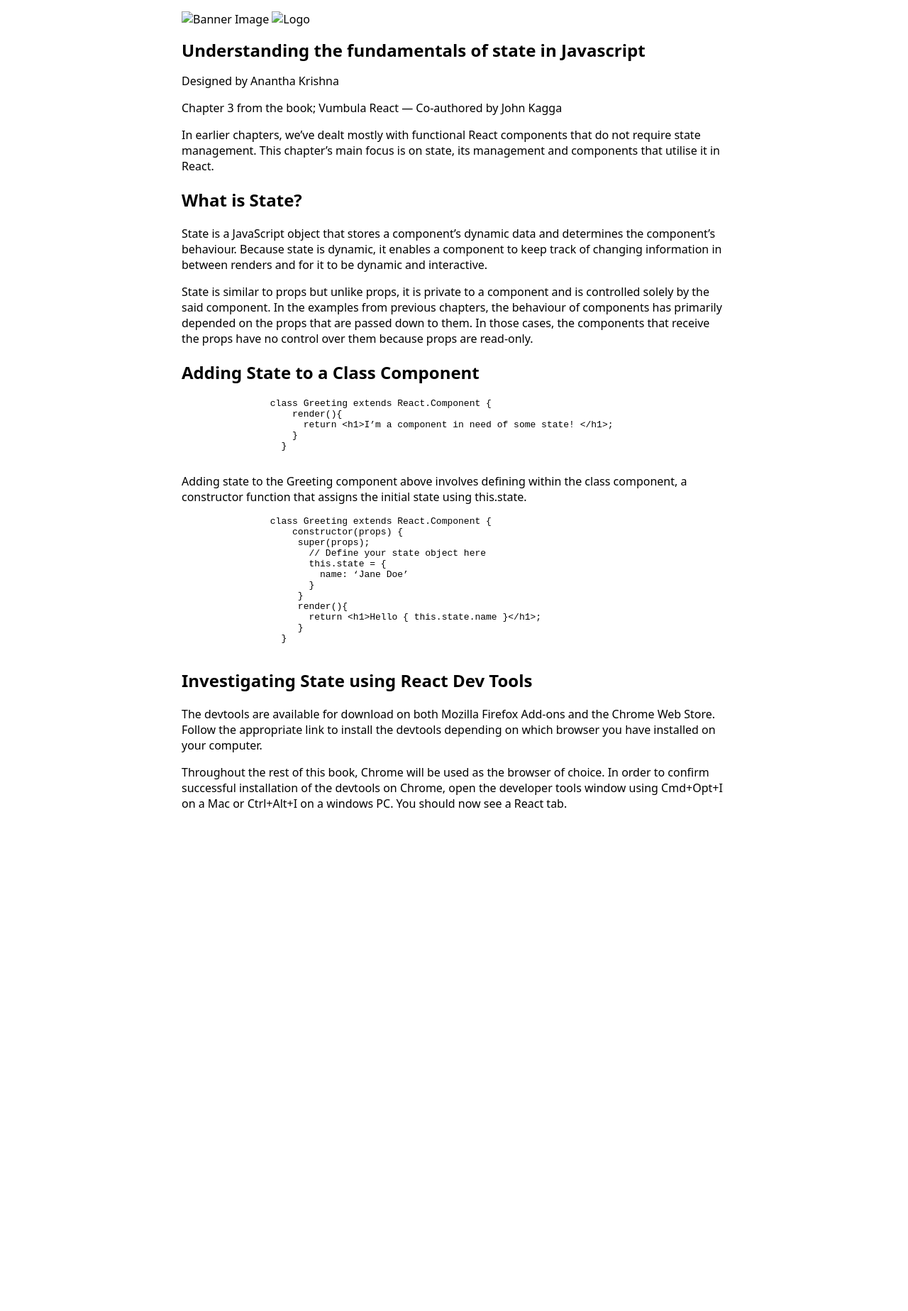
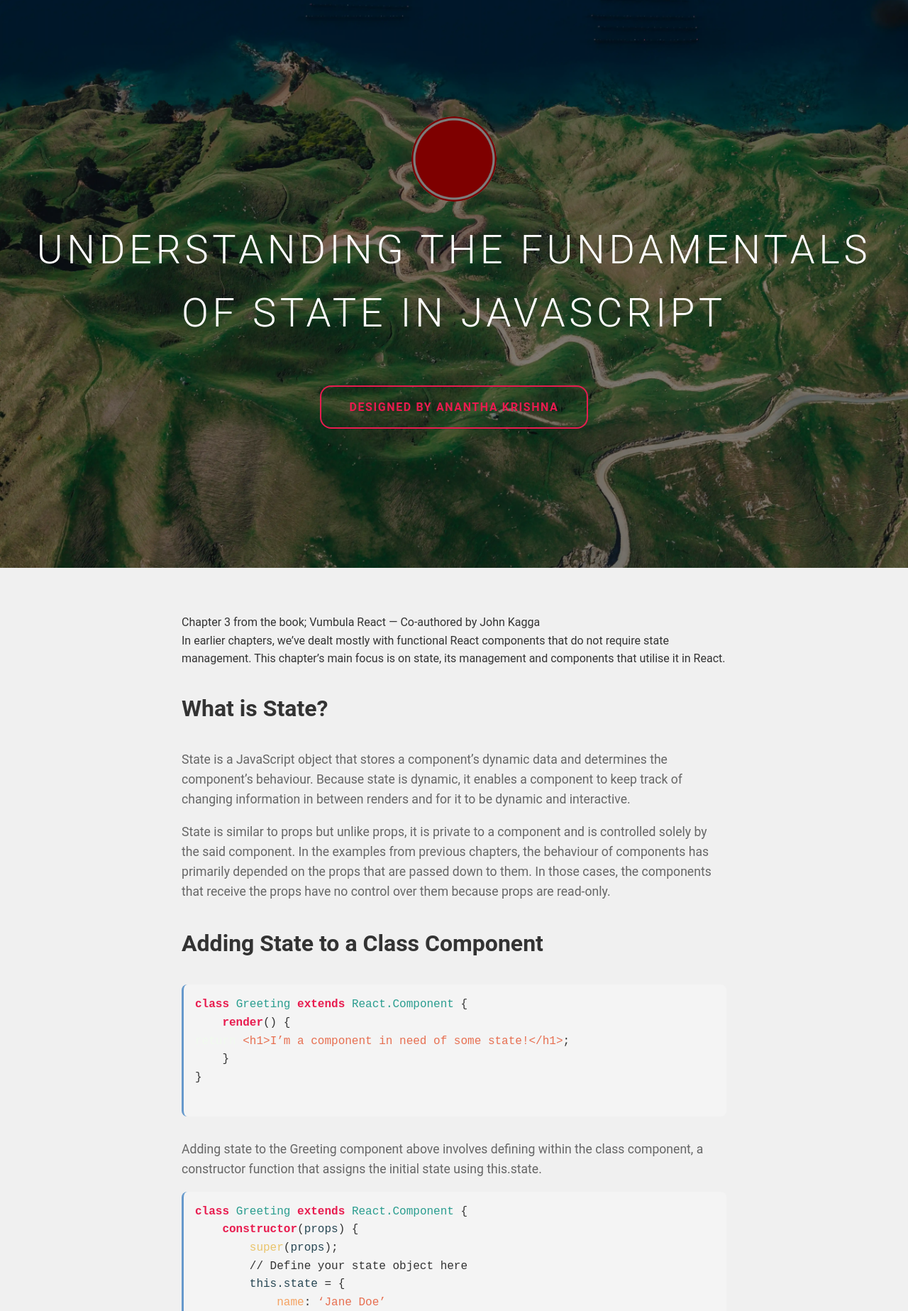
Before and after one commit to Ananth04/stackblitz-starters-ssyczr, a website: page index.html in a window 1280 px wide. Shown: the top 1847 px of the page at 71% size. Before the commit the page ends 1175 px from the top, so only its background shows below. Drawn offline with Linux system fonts and the light colour scheme.

Commit message:
Answered question.

```diff
--- a/index.html
+++ b/index.html
@@ -9,103 +9,56 @@
     <script type="module" src="script.js"></script>
     <title>Question 1</title>
 </head>
+<body>
 <main>
     <header>
         <!-- insert banner image and logo as seen in the sample website, the links for the images are provided in the question -->
-        <img src="your-banner-image.jpg" alt="Banner Image" />
-        <img src="your-logo.png" alt="Logo" />
-        <h1>
-            Understanding the fundamentals of state in Javascript
-        </h1>
-        <p>
-            Designed by Anantha Krishna
-        </p>
+        <img src="logo.jpg" alt="Logo" />
+        <h1>Understanding the fundamentals of state in Javascript</h1>
+        <p>Designed by Anantha Krishna</p>
     </header>
 
-    <body>
+    <div class="content-info">
         <div class="introduction">
-            <p>Chapter 3 from the book; Vumbula React — Co-authored by
-                John Kagga
-            </p>
-
-            <p>
-                In earlier chapters, we’ve dealt mostly with functional React components that do not require state
-                management. This chapter’s main focus is on state, its management and components that utilise it in
-                React.
-            </p>
+            <p>Chapter 3 from the book; Vumbula React — Co-authored by John Kagga</p>
+            <p>In earlier chapters, we’ve dealt mostly with functional React components that do not require state management. This chapter’s main focus is on state, its management and components that utilise it in React.</p>
         </div>
 
-        <div class="section-1">
-            <h2>
-                What is State?
-            </h2>
-
-            <p>
-                State is a JavaScript object that stores a component’s dynamic data and determines the component’s
-                behaviour. Because state is dynamic, it enables a component to keep track of changing information in
-                between renders and for it to be dynamic and interactive.
-            </p>
-
-            <p>
-                State is similar to props but unlike props, it is private to a component and is controlled solely by the
-                said component. In the examples from previous chapters, the behaviour of components has primarily
-                depended on the props that are passed down to them. In those cases, the components that receive the
-                props have no control over them because props are read-only.
-            </p>
+        <div class="section">
+            <h2>What is State?</h2>
+            <p>State is a JavaScript object that stores a component’s dynamic data and determines the component’s behaviour. Because state is dynamic, it enables a component to keep track of changing information in between renders and for it to be dynamic and interactive.</p>
+            <p>State is similar to props but unlike props, it is private to a component and is controlled solely by the said component. In the examples from previous chapters, the behaviour of components has primarily depended on the props that are passed down to them. In those cases, the components that receive the props have no control over them because props are read-only.</p>
         </div>
 
-        <div class="section-2">
-            <h2>
-                Adding State to a Class Component
-            </h2>
-
-            <pre>
-                class Greeting extends React.Component {
-                    render(){
-                      return &lt;h1&gt;I’m a component in need of some state! &lt;/h1&gt;;
+        <div class="section">
+            <h2>Adding State to a Class Component</h2>
+            <pre><span class="selector">class</span> <span class="element">Greeting</span> <span class="selector">extends</span> <span class="element">React.Component</span> {
+    <span class="selector">render</span>() {
+<span class="return">return</span> <span class="string">&lt;h1&gt;I’m a component in need of some state!&lt;/h1&gt;</span>;
     }
 }
             </pre>
-
-            <p>
-                Adding state to the Greeting component above involves defining within the class component, a constructor
-                function that assigns the initial state using this.state.
-            </p>
-
-            <pre>
-                class Greeting extends React.Component {
-                    constructor(props) {
-                     super(props);
+            <p>Adding state to the Greeting component above involves defining within the class component, a constructor function that assigns the initial state using this.state.</p>
+            <pre><span class="selector">class</span> <span class="element">Greeting</span> <span class="selector">extends</span> <span class="element">React.Component</span> {
+    <span class="selector">constructor</span>(<span class="variable">props</span>) {
+        <span class="function-call">super</span>(<span class="variable">props</span>);
         // Define your state object here
-                       this.state = {
-                         name: ‘Jane Doe’
+        <span class="variable">this.state</span> = {
+            <span class="attribute">name</span>: <span class="string">‘Jane Doe’</span>
+        };
     }
-                     }
-                     render(){
-                       return &lt;h1&gt;Hello { this.state.name }&lt;/h1&gt;;
+    <span class="selector">render</span>() {
+<span class="return">return</span> <span class="string">&lt;h1&gt;Hello { <span class="variable">this.state.name</span> }&lt;/h1&gt;</span>;
     }
 }
             </pre>
         </div>
-
-        <div class="third-section">
-            <h2>
-                Investigating State using React Dev Tools
-            </h2>
-
-            <p>
-                The devtools are available for download on both Mozilla Firefox Add-ons and the Chrome Web Store. Follow
-                the appropriate link to install the devtools depending on which browser you have installed on your
-                computer.
-            </p>
-
-            <p>
-                Throughout the rest of this book, Chrome will be used as the browser of choice. In order to confirm
-                successful installation of the devtools on Chrome, open the developer tools window using Cmd+Opt+I on a
-                Mac or Ctrl+Alt+I on a windows PC. You should now see a React tab.
-            </p>
+        <div class="section">
+            <h2>Investigating State using React Dev Tools</h2>
+            <p>The devtools are available for download on both Mozilla Firefox Add-ons and the Chrome Web Store. Follow the appropriate link to install the devtools depending on which browser you have installed on your computer.</p>
+            <p>Throughout the rest of this book, Chrome will be used as the browser of choice. In order to confirm successful installation of the devtools on Chrome, open the developer tools window using Cmd+Opt+I on a Mac or Ctrl+Alt+I on a windows PC. You should now see a React tab.</p>
         </div>
-    </body>
+    </div>
 </main>
 
 
--- a/styles.css
+++ b/styles.css
@@ -1,47 +1,202 @@
 * {
+  margin: 0;
+  padding: 0;
   box-sizing: border-box;
 }
 
 body {
+  font-family: 'Roboto', 'Helvetica', sans-serif;
+  background-color: #f0f0f0;
+  color: #333;
+  line-height: 1.6;
+}
+
+/* Header Section - Hero */
+header {
+  position: relative;
+  height: 100vh;
+  background-image: url('background.webp');
+  background-position: center;
+  background-size: cover;
+  text-align: center;
+  color: white;
+  display: flex;
+  flex-direction: column;
+  justify-content: center;
+  align-items: center;
+  text-align: center;
+  padding: 1em;
+}
+
+header::before {
+  content: "";
+  position: absolute;
+  top: 0;
+  left: 0;
+  right: 0;
+  bottom: 0;
+  background: rgba(0, 0, 0, 0.5);
+  z-index: 1;
+}
+
+header h1 {
+  position: relative;
+  font-size: 3.5em;
+  font-weight: 300;
+  z-index: 2;
+  letter-spacing: 0.1em;
+  text-transform: uppercase;
+  margin-bottom: 1em;
+}
+
+header img {
+  display: inline-block;
+  height: 120px;
+  width: 120px;
+  border-radius: 50%;
+  object-fit: cover;
+  margin-bottom: 1.5em;
+}
+
+header p {
+  position: relative;
+  font-size: 1.5em;
+  z-index: 2;
+  margin-bottom: 2em;
+}
+
+/* Buttons */
+header p {
+  position: relative;
+  padding: 1em 2.5em;
+  border: 2px solid #e81c4f;
+  color: #e81c4f;
+  font-size: 1em;
+  font-weight: 600;
+  text-transform: uppercase;
+  letter-spacing: 0.1em;
+  text-decoration: none;
+  border-radius: 16px;
+  transition: all 0.3s ease;
+  z-index: 2;
+}
+
+header p:hover {
+  background-color: #e81c4f;
+  color: white;
+  transform: scale(1.05);
+}
+
+/* Main Content */
+/*main {
+  padding: 0 0;
+  margin: 0 auto;
+}
+*/
+.content-info {
   margin: 0 auto;
   max-width: 50em;
-  font-family: system-ui, sans-serif;
-  color: black;
-  background-color: white;
+  padding: 4em 1em;
 }
 
-nav {
-  display: flex;
-  flex-wrap: wrap;
-  align-items: center;
-  justify-content: center;
-  padding: 0.5rem;
-  gap: 0.5rem;
-  border-bottom: solid 1px #aaa;
-  background-color: #eee;
+/* Section Styles */
+.section {
+  margin-top: 1em;
+  padding-top: 1em;
 }
 
-nav a {
-  display: inline-block;
-  min-width: 9rem;
-  padding: 0.5rem;
-  border-radius: 0.2rem;
-  border: solid 1px #aaa;
-  text-align: center;
-  text-decoration: none;
-  color: #555;
+.section h2 {
+  font-size: 2em;
+  margin-bottom: 1em;
+  color: #333;
 }
 
-nav a[aria-current='page'] {
-  color: #000;
-  background-color: #d4d4d4;
+.section p {
+  font-size: 1.1em;
+  color: #666;
+  margin-bottom: 1em;
 }
 
-main {
-  padding: 1rem;
+/* Code Block Styling */
+pre {
+  background: #f4f4f4;
+  padding: 1em;
+  border-left: 3px solid #69c;
+  border-radius: 8px;
+  margin-bottom: 2em;
+  font-size: 1em;
+  font-family: 'Courier New', Courier, monospace;
+  text-align: left;
+  white-space: pre-wrap;
+  word-wrap: break-word;
+  width: 100%;
+  overflow-x: auto;
 }
 
-h1 {
+.selector {
+  color: #e81c4f;
   font-weight: bold;
-  font-size: 1.5rem;
 }
+
+.element {
+  color: #2a9d8f;
+}
+
+.attribute {
+  color: #f4a261;
+}
+
+.variable {
+  color: #264653;
+}
+
+.function-call {
+  color: #e9c46a;
+}
+
+.return {
+  color: #f1faee;
+}
+
+.string {
+  color: #e76f51;
+}
+
+/* Responsive Design */
+@media (max-width: 768px) {
+  header h1 {
+    font-size: 2.5em;
+  }
+
+  header p {
+    font-size: 1.2em;
+  }
+
+  .section h2 {
+    font-size: 1.8em;
+  }
+
+  pre {
+    font-size: 0.9em;
+    padding: 0.8em;
+  }
+}
+
+@media (max-width: 480px) {
+  header h1 {
+    font-size: 2em;
+  }
+
+  header p {
+    font-size: 1.1em;
+  }
+
+  header a {
+    font-size: 0.9em;
+  }
+
+  pre {
+    font-size: 0.8em;
+    padding: 0.6em;
+  }
+}
```
Lines whose indentation alone changed are shown as unchanged.
